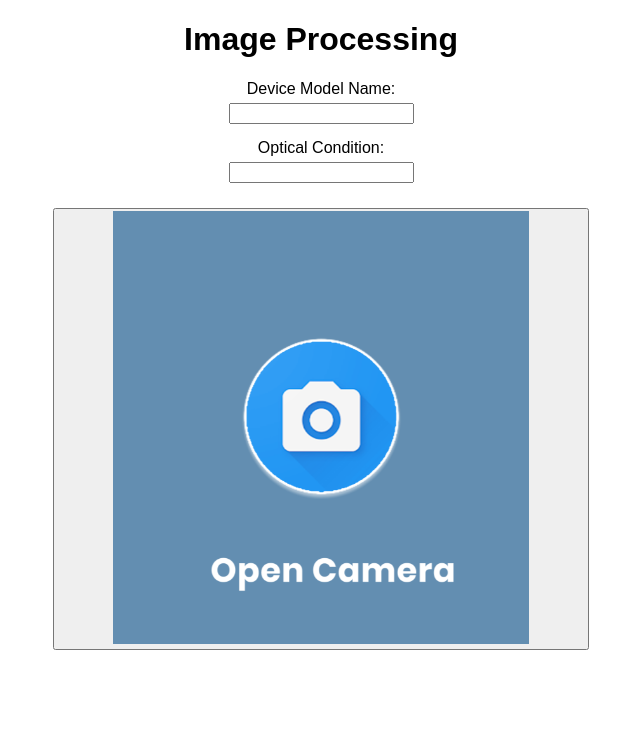
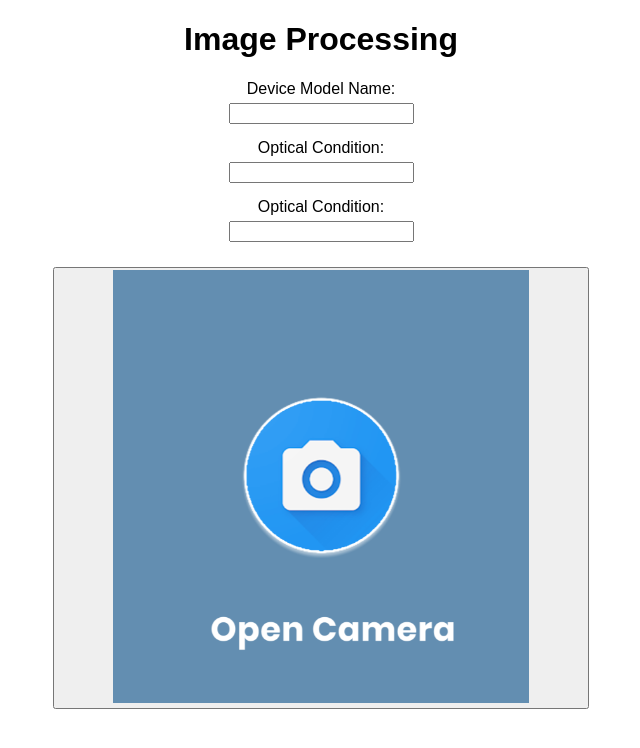
Before and after one commit to Saikat299792458/Blissty, a Flask app: page / in a window 1280 px wide. Shown: the top 748 px of the page, without its empty margins (319-959 px from the left). Run offline with Flask 3, Linux system fonts and the light colour scheme.

Commit message:
colorName

```diff
--- a/app.py
+++ b/app.py
@@ -22,9 +22,13 @@ def process_image_route():
     if 'opticalCondition' not in request.form:
         return jsonify({'error': 'No optical condition provided'})
 
+    if 'colorName' not in request.form:
+        return jsonify({'error': 'No Color Name provided'})
+
     image = request.files['image']
     model_name = request.form['modelName']
     optical_condition = request.form['opticalCondition']
+    color_name = request.form['colorName']
 
     # Generate timestamps
     time = datetime.now()
@@ -37,7 +41,7 @@ def process_image_route():
     rgba_values = inst.process_image(filename)
 
     # Log the processed data with the provided model name
-    inst.update_excel_file(timestamp, model_name, optical_condition, filename)
+    inst.update_excel_file(timestamp, model_name, optical_condition, color_name, filename)
 
     return jsonify(rgba_values)
 
--- a/functions.py
+++ b/functions.py
@@ -16,12 +16,13 @@ class functions:
         # Read the existing data from the Excel file
         self.existing_data = pd.read_excel(self.excel_file_path)
 
-    def update_excel_file(self, timestamp, device_name, optical_condition, filename):
+    def update_excel_file(self, timestamp, device_name, optical_condition, colorName, filename):
         # Create a DataFrame with the new data
         new_data = pd.DataFrame({
             'Timestamp': [timestamp],
             'Device Name': [device_name],
             'Optical Condition': [optical_condition],
+            'Color Name': [colorName],
             'Red': [self.Red],
             'Green': [self.Green],
             'Blue': [self.Blue],
--- a/static/scripts.js
+++ b/static/scripts.js
@@ -35,6 +35,13 @@ function processImage() {
     const OC = document.getElementById('opticalCondition').value.trim();
     if (OC === '') {
         alert('Please enter the Optical Condition.');
+        return;
+    }
+
+    // Check if the Color Name box is empty
+    const CN = document.getElementById('colorName').value.trim();
+    if (CN === '') {
+        alert('Please enter the Color Name.');
         return;
     }
 
--- a/templates/index.html
+++ b/templates/index.html
@@ -17,6 +17,10 @@
             <div class="form-group">
                 <label for="opticalCondition">Optical Condition:</label>
                 <input type="text" id="opticalCondition" name="opticalCondition" required>
+            </div>
+            <div class="form-group">
+                <label for="colorName">Optical Condition:</label>
+                <input type="text" id="colorName" name="colorName" required>
             </div>
             <input type="file" accept="image/*" capture="camera" id="imageInput" name="image" style="display:none;">
             <img id="capturedImage" alt="Captured Image" style="display:none; max-width: 80%;">
```
